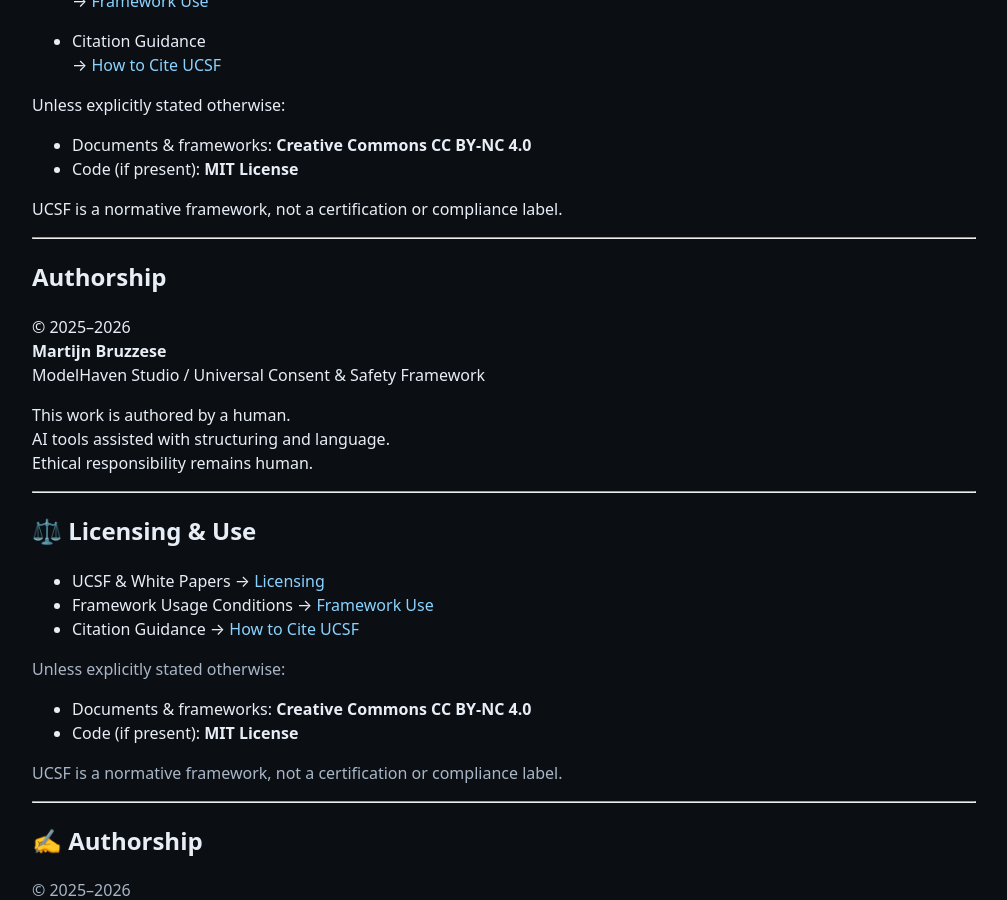
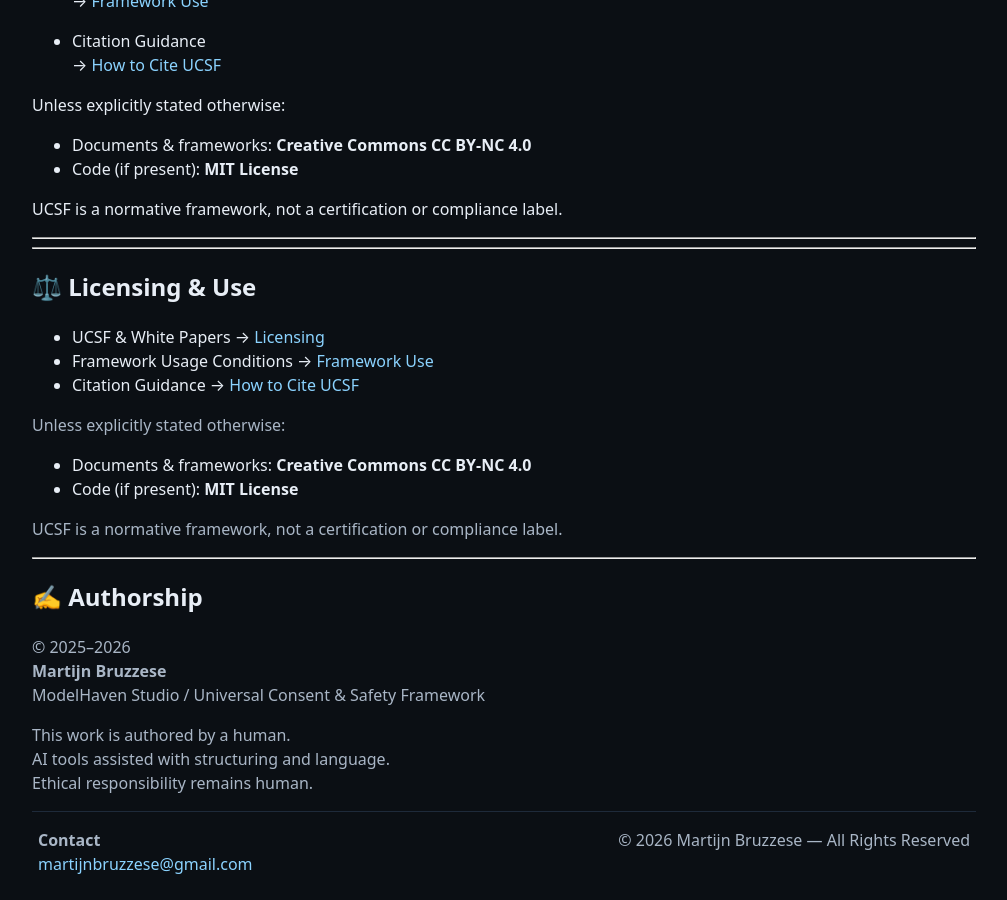
Before and after one commit to MartijnBruzzese/ModelHaven-Studio, a Jekyll site: the page built from index.md, in a window 1280 px wide and 900 px high, scrolled down 2289 px. Shown: the whole window, without its empty margins (136-1143 px from the left). Built offline with Jekyll 4.4.1, drawn with Linux system fonts in a browser that asks for light colours.

Commit message:
Update index.md

```diff
--- a/index.md
+++ b/index.md
@@ -120,13 +120,3 @@
 UCSF is a normative framework, not a certification or compliance label.
 
 ---
-
-## Authorship
-
-© 2025–2026
-**Martijn Bruzzese**
-ModelHaven Studio / Universal Consent & Safety Framework
-
-This work is authored by a human.
-AI tools assisted with structuring and language.
-Ethical responsibility remains human.
```
